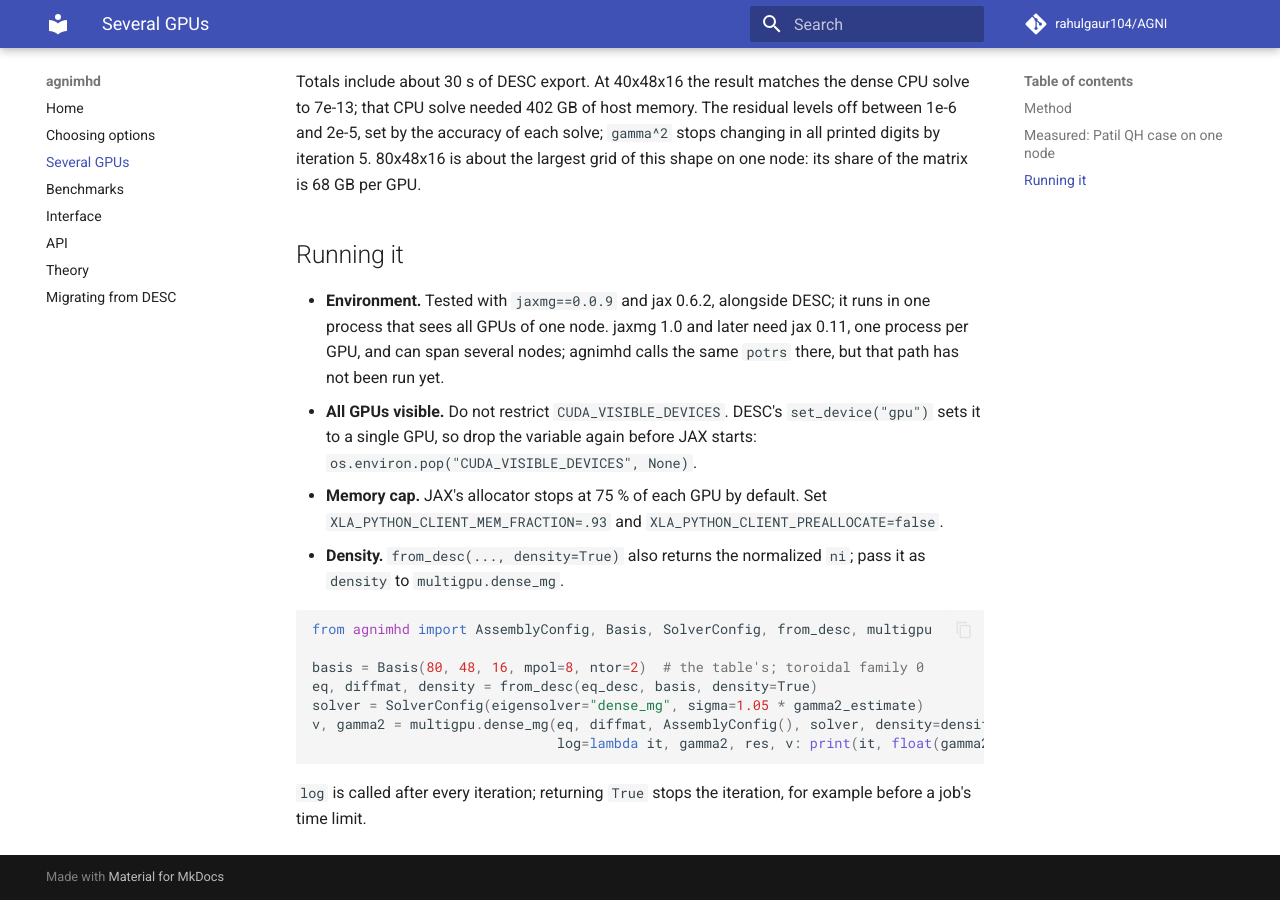
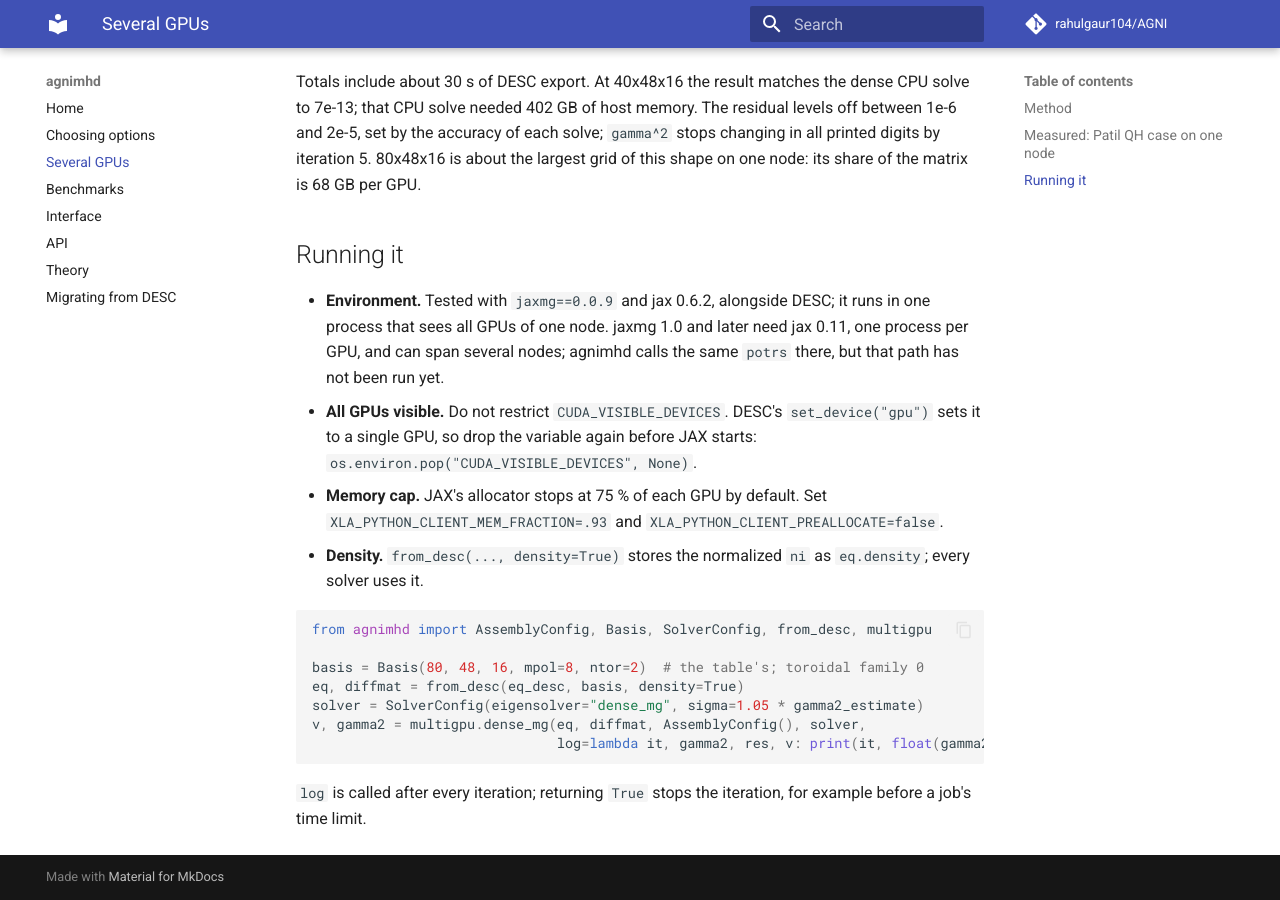
Before and after one commit to rahulgaur104/AGNI, an MkDocs documentation site: the page built from docs/multigpu.md, in a window 1280 px wide and 900 px high, scrolled down 1450 px. Built offline with MkDocs 1.6.1 and Material for MkDocs 9.7.7, drawn with Linux system fonts in a browser that asks for light colours; comment, search, counter and statistics services are not loaded.

Commit message:
EquilibriumData.density: the mass weighting every solver uses; from_desc(..., density=True) stores it, on the JD coarse level too

````diff
--- a/docs/multigpu.md
+++ b/docs/multigpu.md
@@ -65,16 +65,16 @@ per GPU.
 - **Memory cap.** JAX's allocator stops at 75 % of each GPU by default. Set
   `XLA_PYTHON_CLIENT_MEM_FRACTION=.93` and
   `XLA_PYTHON_CLIENT_PREALLOCATE=false`.
-- **Density.** `from_desc(..., density=True)` also returns the normalized
-  `ni`; pass it as `density` to `multigpu.dense_mg`.
+- **Density.** `from_desc(..., density=True)` stores the normalized `ni` as
+  `eq.density`; every solver uses it.
 
 ```python
 from agnimhd import AssemblyConfig, Basis, SolverConfig, from_desc, multigpu
 
 basis = Basis(80, 48, 16, mpol=8, ntor=2)  # the table's; toroidal family 0
-eq, diffmat, density = from_desc(eq_desc, basis, density=True)
+eq, diffmat = from_desc(eq_desc, basis, density=True)
 solver = SolverConfig(eigensolver="dense_mg", sigma=1.05 * gamma2_estimate)
-v, gamma2 = multigpu.dense_mg(eq, diffmat, AssemblyConfig(), solver, density=density,
+v, gamma2 = multigpu.dense_mg(eq, diffmat, AssemblyConfig(), solver,
                               log=lambda it, gamma2, res, v: print(it, float(gamma2), float(res)))
 ```
 
````
Also changed, not shown: docs/api.md (+3 -2 lines), docs/roadmap.md (+3 -1 lines), 4 other files.
